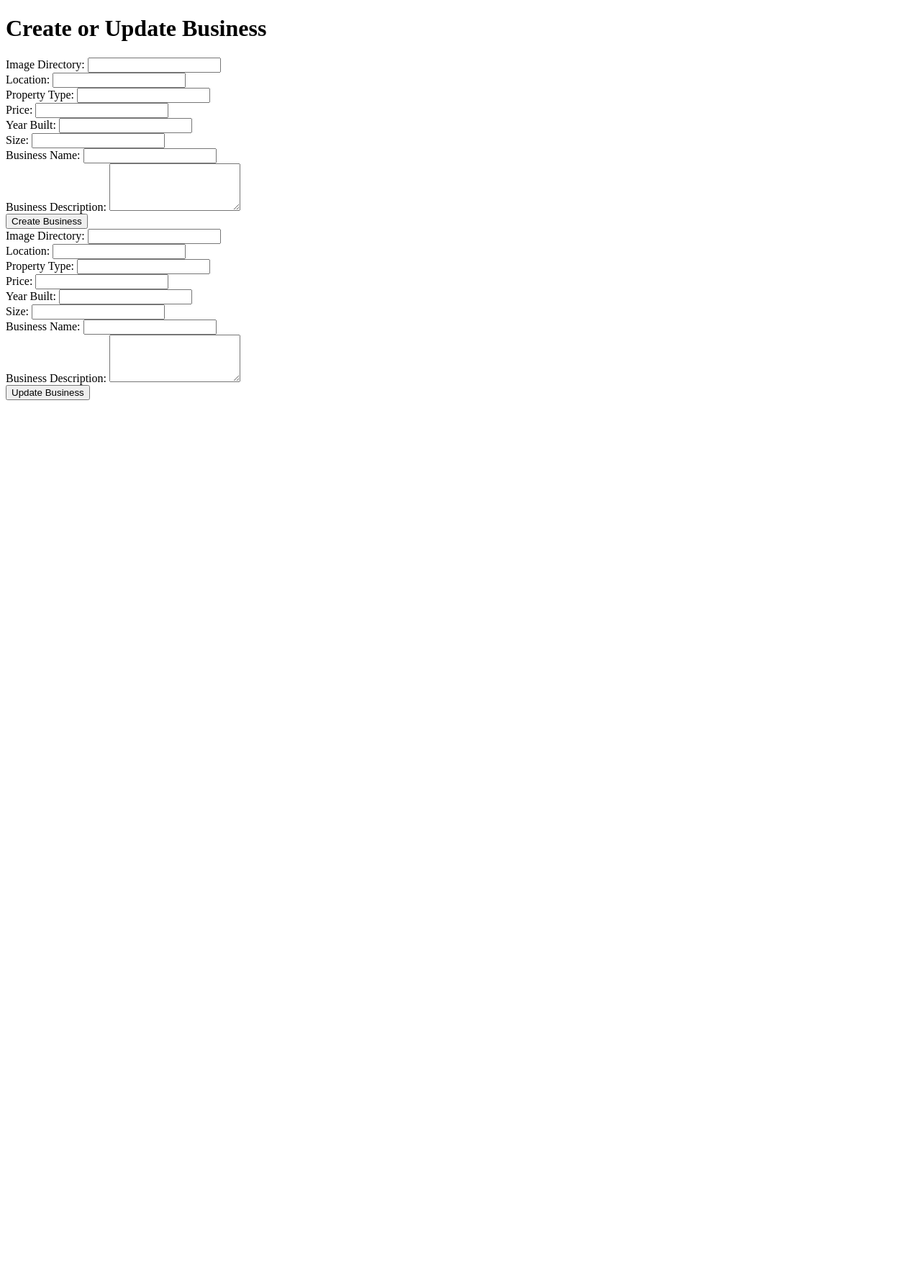
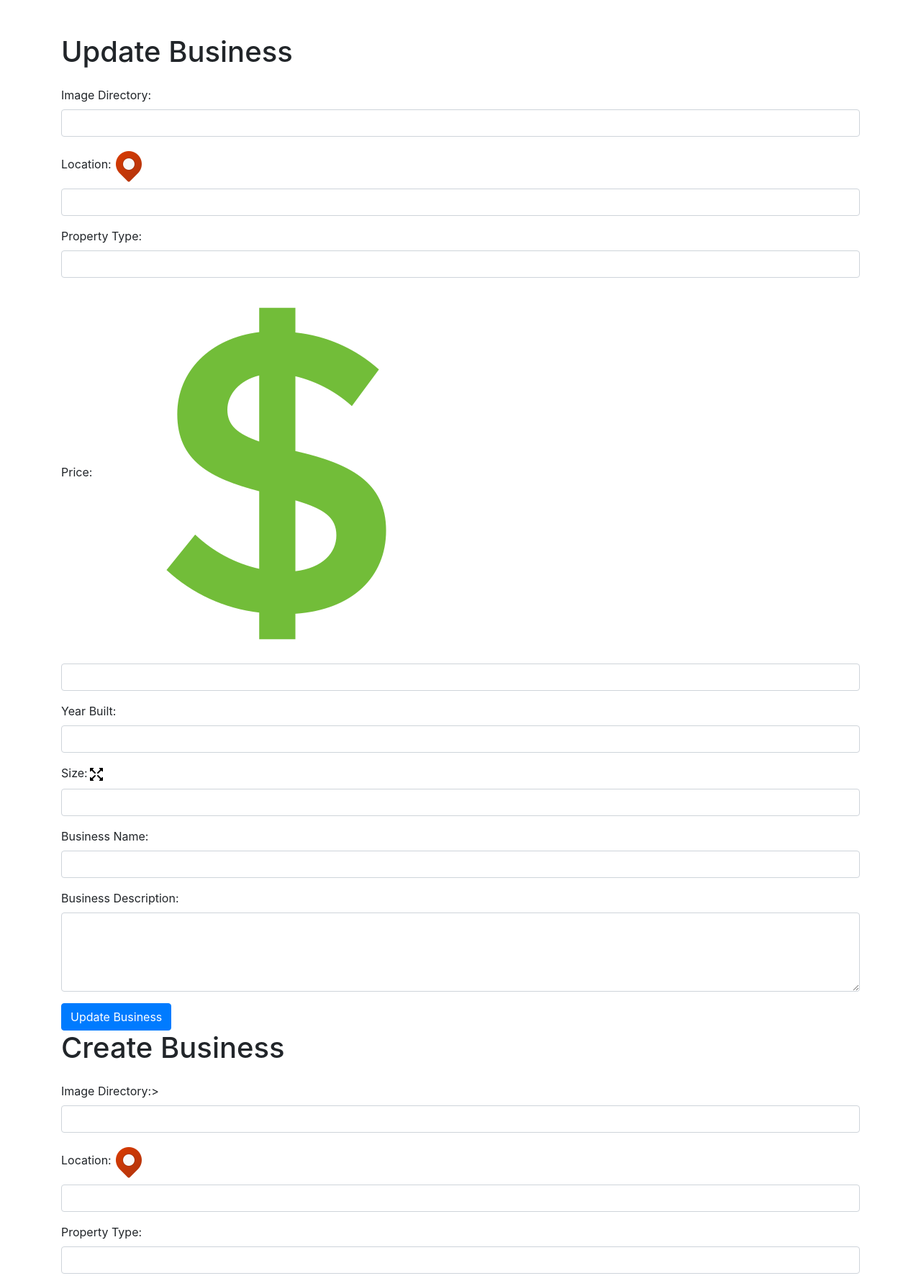
Before and after one commit to AghasMovsisyan/Biz-Buy-Sell, a Flask app: template flask_app/templates/edit.html in a window 1280 px wide. Shown: the top 1787 px of the page at 72% size. Before the commit the page ends 556 px from the top, so only its background shows below. Run offline with Flask 3, Linux system fonts and the light colour scheme; the template is opened without the code that fills it, so the values that code supplies are empty; some libraries are stand-ins or nearby versions.

Commit message:
edit.hml change css, add icons

```diff
--- a/flask_app/templates/edit.html
+++ b/flask_app/templates/edit.html
@@ -3,87 +3,90 @@
 <head>
     <title>Create or Update Business</title>
     <!-- Include your CSS and JavaScript dependencies here -->
+    <link rel="stylesheet" href="https://maxcdn.bootstrapcdn.com/bootstrap/4.5.2/css/bootstrap.min.css">
 </head>
 <body>
     <div class="container mt-5">
-        <h1 class="mb-4">Create or Update Business</h1>
-
-        <!-- Create Business Form -->
-        <form id="createBusinessForm">
-            <div class="form-group">
-                <label for="imageDir">Image Directory:</label>
-                <input type="text" class="form-control" id="createImageDir" name="image_dir" required>
-            </div>
-            <div class="form-group">
-                <label for="createLocation">Location:</label>
-                <input type="text" class="form-control" id="createLocation" name="location" required>
-            </div>
-            <div class="form-group">
-                <label for="createPropertyType">Property Type:</label>
-                <input type="text" class="form-control" id="createPropertyType" name="property_type" required>
-            </div>
-            <div class="form-group">
-                <label for="createPrice">Price:</label>
-                <input type="number" class="form-control" id="createPrice" name="price" required>
-            </div>
-            <div class="form-group">
-                <label for="createYearBuilt">Year Built:</label>
-                <input type="text" class="form-control" id="createYearBuilt" name="year_built" required>
-            </div>
-            <div class="form-group">
-                <label for="createSize">Size:</label>
-                <input type="number" class="form-control" id="createSize" name="size" required>
-            </div>
-            <div class="form-group">
-                <label for="createName">Business Name:</label>
-                <input type="text" class="form-control" id="createName" name="name" required>
-            </div>
-            <div class="form-group">
-                <label for="createBusinessDescription">Business Description:</label>
-                <textarea class="form-control" id="createBusinessDescription" name="business_description" rows="4" required></textarea>
-            </div>
-            <button type="submit" class="btn btn-primary">Create Business</button>
-        </form>
-
+        <h1 class="mb-4">Update Business</h1>
         <!-- Update Business Form -->
         <form id="updateBusinessForm">
            <div id="card-details">
-
             <div class="form-group">
-                <label for="updateImageDir">Image Directory:</label>
+                <label class="edit-letter" or="updateImageDir">Image Directory:</label>
                 <input type="text" class="form-control" id="updateImageDir" name="image_dir" required>
             </div>
             <div class="form-group">
-                <label for="updateLocation">Location:</label>
+                <label class="edit-letter" for="updateLocation">Location:<img class="edit-icon" src="../logo/icons8-location-48.png"></label>
                 <input type="text" class="form-control" id="updateLocation" name="location" required>
             </div>
             <div class="form-group">
-                <label for="updatePropertyType">Property Type:</label>
+                <label class="edit-letter" for="updatePropertyType">Property Type:</label>
                 <input type="text" class="form-control" id="updatePropertyType" name="property_type" required>
             </div>
             <div class="form-group">
-                <label for="updatePrice">Price:</label>
+                <label class="edit-letter" for="updatePrice">Price:<img class="edit-icon" src="../logo/free-icon-dollar-symbol-2150150.png"></label>
                 <input type="number" class="form-control" id="updatePrice" name="price" required>
             </div>
             <div class="form-group">
-                <label for="updateYearBuilt">Year Built:</label>
+                <label class="edit-letter" for="updateYearBuilt">Year Built:</label>
                 <input type="text" class="form-control" id="updateYearBuilt" name="year_built" required>
             </div>
             <div class="form-group">
-                <label for="updateSize">Size:</label>
+                <label class="edit-letter" for="updateSize">Size:<img class="edit-icon" src="../logo/icons8-size-24.png"></label>
                 <input type="number" class="form-control" id="updateSize" name="size" required>
             </div>
             <div class="form-group">
-                <label for="updateName">Business Name:</label>
+                <label class="edit-letter" for="updateName">Business Name:</label>
                 <input type="text" class="form-control" id="updateName" name="name" required>
             </div>
             <div class="form-group">
-                <label for="updateBusinessDescription">Business Description:</label>
+                <label class="edit-letter" for="updateBusinessDescription">Business Description:</label>
                 <textarea class="form-control" id="updateBusinessDescription" name="business_description" rows="4" required></textarea>
             </div>
             <button type="submit" class="btn btn-primary">Update Business</button>
         </form>
-           </div>
+
+        <div class="crate">
+            <h1 class="mb-4">Create Business</h1>
+            <!-- Create Business Form -->
+            <form id="createBusinessForm">
+                <div class="form-group">
+                    <label class="edit-letter" for="createImageDir">Image Directory:></label>
+                    <input type="text" class="form-control" id="createImageDir" name="image_dir" required>
+                </div>
+                <div class="form-group">
+                    <label class="edit-letter" for="createLocation">Location:<img class="edit-icon" src="../logo/icons8-location-48.png"></label>
+                    <input type="text" class="form-control" id="createLocation" name="location" required>
+                </div>
+                <div class="form-group">
+                    <label class="edit-letter" for="createPropertyType">Property Type:</label>
+                    <input type="text" class="form-control" id="createPropertyType" name="property_type" required>
+                </div>
+                <div class="form-group">
+                    <label class="edit-letter" for="createPrice">Price:<img class="edit-icon" src="../logo/free-icon-dollar-symbol-2150150.png"></label>
+                    <input type="number" class="form-control" id="createPrice" name="price" required>
+                </div>
+                <div class="form-group">
+                    <label class="edit-letter" for="createYearBuilt">Year Built:</label>
+                    <input type="text" class="form-control" id="createYearBuilt" name="year_built" required>
+                </div>
+                <div class="form-group">
+                    <label class="edit-letter" for="createSize">Size:<img class="edit-icon" src="../logo/icons8-size-24.png"></label>
+                    <input type="number" class="form-control" id="createSize" name="size" required>
+                </div>
+                <div class="form-group">
+                    <label class="edit-letter" for="createName">Business Name:</label>
+                    <input type="text" class="form-control" id="createName" name="name" required>
+                </div>
+                <div class="form-group">
+                    <label class="edit-letter" for="createBusinessDescription">Business Description:</label>
+                    <textarea class="form-control" id="createBusinessDescription" name="business_description" rows="4" required></textarea>
+                </div>
+                <button type="submit" class="btn btn-primary">Create Business</button>
+            </form>
+
+        </div>
+        </div>
     </div>
 
     <script src="https://code.jquery.com/jquery-3.6.0.min.js"></script>
```
Also changed, not shown: flask_app/static/style.css (+18 -1 lines).
